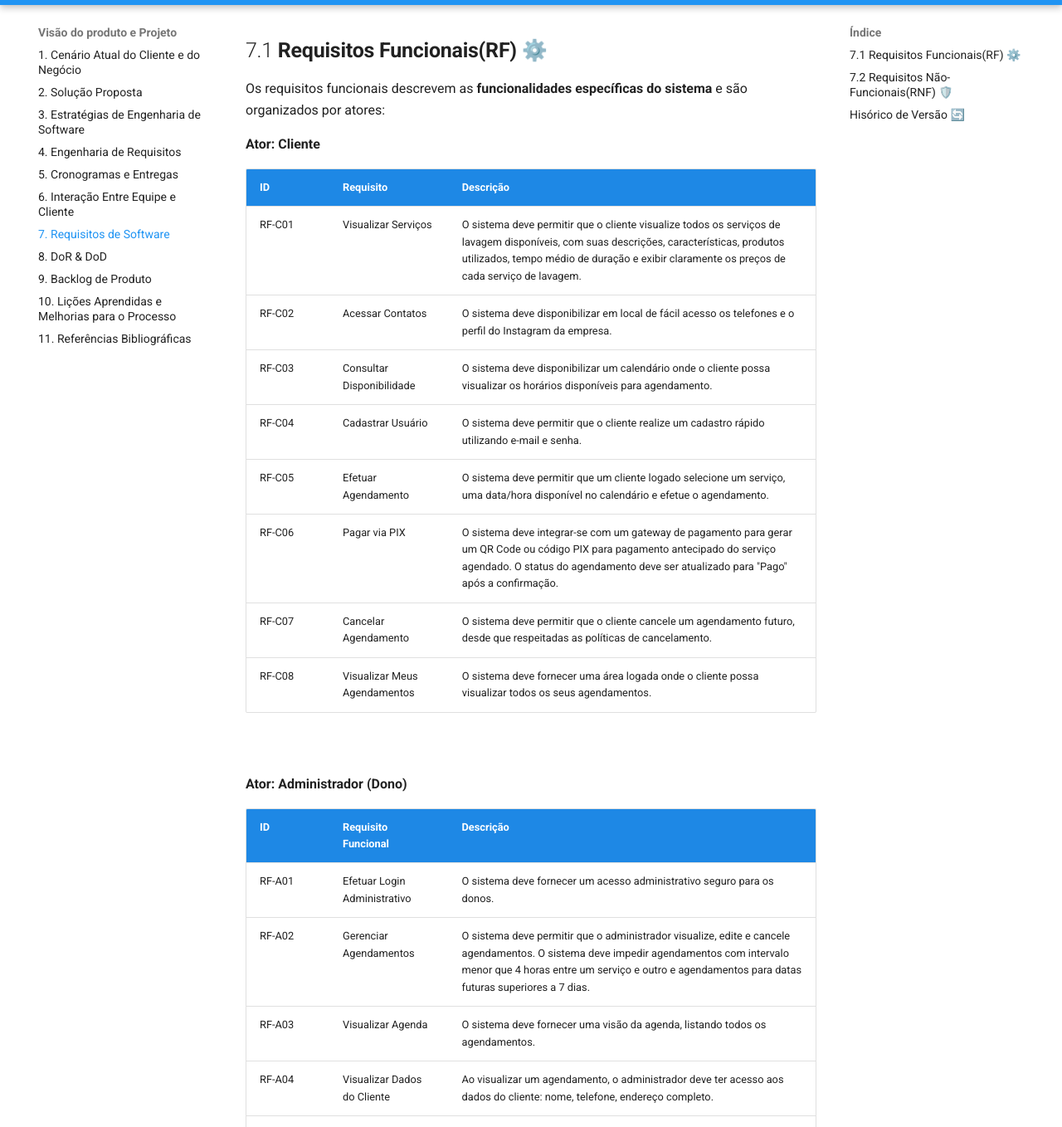
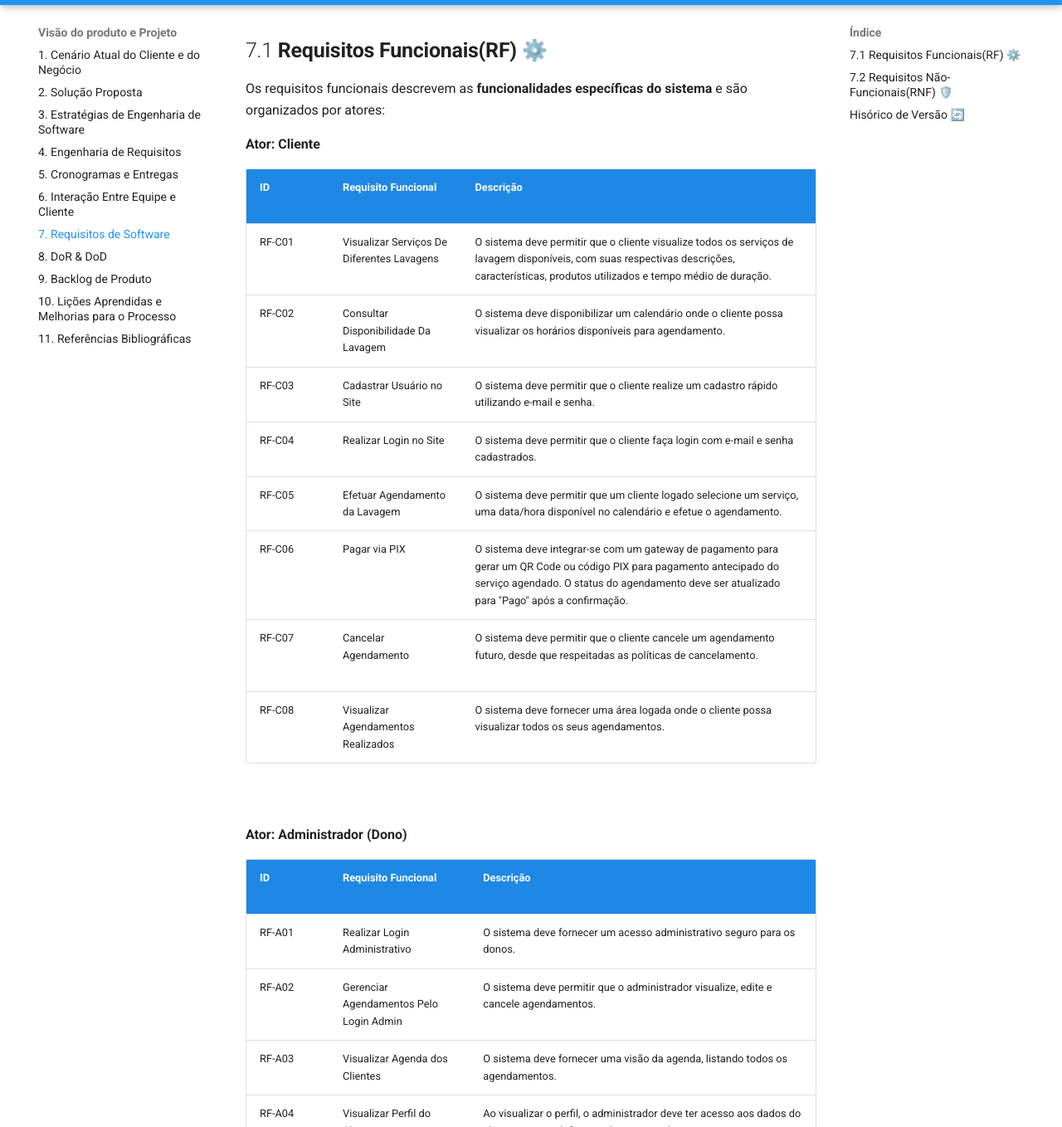
Before and after one commit to mdsreq-fga-unb/2025.2-T01-WaveOn, an MkDocs documentation site: the page built from docs/visao_produto/requisitos_software.md, in a window 1280 px wide and 1400 px high, scrolled down 894 px, cut to the strip 42-1400 px from the top of the window. Shown: the whole strip at 83% size. Built offline with MkDocs 1.6.1 and Material for MkDocs 9.7.7, drawn with Linux system fonts in a browser that asks for light colours; comment, search, counter and statistics services are not loaded; some of the changed text lies outside the part shown.

Commit message:
Atualização do Ishikawa e Requisitos

```diff
--- a/docs/visao_produto/requisitos_software.md
+++ b/docs/visao_produto/requisitos_software.md
@@ -19,30 +19,30 @@ Os requisitos funcionais descrevem as **funcionalidades específicas do sistema*
 
 **Ator: Cliente**
 
-| ID      | Requisito                 | Descrição                                                                 |
-|---------|---------------------------|---------------------------------------------------------------------------|
-| RF-C01  | Visualizar Serviços       | O sistema deve permitir que o cliente visualize todos os serviços de lavagem disponíveis, com suas descrições, características, produtos utilizados, tempo médio de duração e exibir claramente os preços de cada serviço de lavagem. |
-| RF-C02  | Acessar Contatos         | O sistema deve disponibilizar em local de fácil acesso os telefones e o perfil do Instagram da empresa. |
-| RF-C03  | Consultar Disponibilidade | O sistema deve disponibilizar um calendário onde o cliente possa visualizar os horários disponíveis para agendamento. |
-| RF-C04  | Cadastrar Usuário       | O sistema deve permitir que o cliente realize um cadastro rápido utilizando e-mail e senha. |
-| RF-C05  | Efetuar Agendamento       | O sistema deve permitir que um cliente logado selecione um serviço, uma data/hora disponível no calendário e efetue o agendamento. |
-| RF-C06  | Pagar via PIX         | O sistema deve integrar-se com um gateway de pagamento para gerar um QR Code ou código PIX para pagamento antecipado do serviço agendado. O status do agendamento deve ser atualizado para "Pago" após a confirmação. |
-| RF-C07  | Cancelar Agendamento      | O sistema deve permitir que o cliente cancele um agendamento futuro, desde que respeitadas as políticas de cancelamento. |
-| RF-C08 | Visualizar Meus Agendamentos | O sistema deve fornecer uma área logada onde o cliente possa visualizar todos os seus agendamentos. |
+| ID      | Requisito Funcional                  | Descrição                                                                 |
+|---------|-----------------------------------------|---------------------------------------------------------------------------|
+| RF-C01  | Visualizar Serviços De Diferentes Lavagens | O sistema deve permitir que o cliente visualize todos os serviços de lavagem disponíveis, com suas respectivas descrições, características, produtos utilizados e tempo médio de duração. |
+| RF-C02  | Consultar Disponibilidade Da Lavagem    | O sistema deve disponibilizar um calendário onde o cliente possa visualizar os horários disponíveis para agendamento. |
+| RF-C03  | Cadastrar Usuário no Site              | O sistema deve permitir que o cliente realize um cadastro rápido utilizando e-mail e senha. |
+| RF-C04  | Realizar Login no Site                  | O sistema deve permitir que o cliente faça login com e-mail e senha cadastrados. |
+| RF-C05  | Efetuar Agendamento da Lavagem          | O sistema deve permitir que um cliente logado selecione um serviço, uma data/hora disponível no calendário e efetue o agendamento. |
+| RF-C06  | Pagar via PIX                        | O sistema deve integrar-se com um gateway de pagamento para gerar um QR Code ou código PIX para pagamento antecipado do serviço agendado. O status do agendamento deve ser atualizado para "Pago" após a confirmação. |
+| RF-C07  | Cancelar Agendamento                  | O sistema deve permitir que o cliente cancele um agendamento futuro, desde que respeitadas as políticas de cancelamento. |
+| RF-C08  | Visualizar Agendamentos Realizados      | O sistema deve fornecer uma área logada onde o cliente possa visualizar todos os seus agendamentos. |
 
 <br>
 
 **Ator: Administrador (Dono)**
 
-| ID      | Requisito Funcional     | Descrição                                                                 |
-|---------|-------------------------|---------------------------------------------------------------------------|
-| RF-A01  | Efetuar Login Administrativo    | O sistema deve fornecer um acesso administrativo seguro para os donos.    |
-| RF-A02  | Gerenciar Agendamentos  | O sistema deve permitir que o administrador visualize, edite e cancele agendamentos. O sistema deve impedir agendamentos com intervalo menor que 4 horas entre um serviço e outro e agendamentos para datas futuras superiores a 7 dias. |
-| RF-A03  | Visualizar Agenda       | O sistema deve fornecer uma visão da agenda, listando todos os agendamentos. |
-| RF-A04  | Visualizar Dados do Cliente | Ao visualizar um agendamento, o administrador deve ter acesso aos dados do cliente: nome, telefone, endereço completo. |
-| RF-A05  | Gerenciar Serviços      | O sistema deve permitir que o administrador cadastre, edite e inative os serviços de lavagem, seus preços, descrições e durações. |
-| RF-A06  | Adicionar Relatorio de Observações   | O sistema deve permitir que o administrador adicione observações/informações adicionais a um agendamento ou cliente. |
-| RF-A07  | Realizar Relatórios Básicos      | O sistema deve gerar relatórios que permitam visualizar: quantidade de lavagens realizadas por dia, semana e mês; valor total recebido no período; lista de serviços prestados. |
+| ID      | Requisito Funcional                   | Descrição                                                                 |
+|---------|-----------------------------------------|---------------------------------------------------------------------------|
+| RF-A01  | Realizar Login Administrativo           | O sistema deve fornecer um acesso administrativo seguro para os donos.    |
+| RF-A02  | Gerenciar Agendamentos Pelo Login Admin | O sistema deve permitir que o administrador visualize, edite e cancele agendamentos. |
+| RF-A03  | Visualizar Agenda dos Clientes          | O sistema deve fornecer uma visão da agenda, listando todos os agendamentos. |
+| RF-A04  | Visualizar Perfil do Cliente            | Ao visualizar o perfil, o administrador deve ter acesso aos dados do cliente: nome, telefone, endereço completo. |
+| RF-A05  | Gerenciar Serviços Marcados            | O sistema deve permitir que o administrador cadastre, edite e inative os serviços de lavagem, seus preços, descrições e durações. |
+| RF-A07  | Adicionar Observações no Cadastro do Cliente | O sistema deve permitir que o administrador adicione observações/informações adicionais a um agendamento ou cliente. |
+| RF-A08  | Gerar Relatório de Cliente              | O sistema deve gerar relatório que permita visualizar: quantidade de lavagens realizadas por dia, semana e mês; valor total recebido no período; lista de serviços prestados. |
 
 ---
 
@@ -50,27 +50,27 @@ Os requisitos funcionais descrevem as **funcionalidades específicas do sistema*
 
 Os requisitos não-funcionais definem a **qualidade** e as **restrições do sistema**.
 
-| Categoria          | ID       | Descrição                                                                 |
-|--------------------|----------|---------------------------------------------------------------------------|
-| Usabilidade        | RNF-U01  | A interface do usuário deve ser intuitiva, seguindo um design moderno com as cores temáticas preto e vermelho. O processo de agendamento deve ser concluído em no máximo 3 cliques. |
-| Usabilidade (Admin)| RNF-U02  | A interface administrativa deve ser simples e direta, adequada para usuários sem grande experiência técnica. |
-| Desempenho         | RNF-D01  | O tempo de resposta do sistema para qualquer ação do usuário (como carregar uma página ou confirmar um agendamento) deve ser inferior a 3 segundos em condições normais. |
-| Confiabilidade     | RNF-C01  | O sistema deve garantir uma disponibilidade (uptime) superior a 99.5%, permitindo agendamentos 24 horas por dia, 7 dias por semana. |
-| Portabilidade      | RNF-P01  | O sistema deve ser uma aplicação web responsiva, funcionando de maneira otimizada e consistente em dispositivos desktop (computadores) e móveis (smartphones e tablets). |
-| Compatibilidade    | RNF-C02  | A aplicação deve ser compatível com as últimas três versões dos navegadores Google Chrome, Mozilla Firefox, Microsoft Edge e Opera. |
-| Segurança          | RNF-S01  | O sistema deve ser imune a vulnerabilidades comuns como SQL Injection e XSS (Cross-Site Scripting). |
-| Segurança (Dados)  | RNF-S02  | Todos os dados sensíveis dos clientes (pessoais e de pagamento) devem ser criptografados. O sistema deve estar em conformidade com a LGPD (Lei Geral de Proteção de Dados). |
-| Manutenibilidade   | RNF-M01  | O código-fonte deve ser bem documentado e modular, permitindo que correções e novas funcionalidades sejam implementadas com facilidade. |
-| Suporte            | RNF-SU01 | Deve existir um sistema de logging (registro de eventos) para facilitar a identificação e correção de erros. A equipe deve ser notificada em caso de falhas críticas no sistema. |
+| Categoria          | Requisito Não-Funcional | Descrição                                                                 |
+|--------------------|-------------------------|---------------------------------------------------------------------------|
+| Usabilidade        | RNF-U01                 | A interface do usuário deve ser intuitiva, seguindo um design moderno com as cores temáticas preto e vermelho. O processo de agendamento deve ser concluído em no máximo 3 cliques. |
+| Usabilidade (Admin)| RNF-U02                 | A interface administrativa deve ser simples e direta, adequada para usuários sem grande experiência técnica. |
+| Desempenho         | RNF-D01                 | O tempo de resposta do sistema para qualquer ação do usuário (como carregar uma página ou confirmar um agendamento) deve ser inferior a 3 segundos em condições normais. |
+| Confiabilidade     | RNF-C01                 | O sistema deve garantir uma disponibilidade (uptime) superior a 99.5%, permitindo agendamentos 24 horas por dia, 7 dias por semana. |
+| Portabilidade      | RNF-P01                 | O sistema deve ser uma aplicação web responsiva, funcionando de maneira otimizada e consistente em dispositivos desktop (computadores) e móveis (smartphones e tablets). |
+| Compatibilidade    | RNF-C02                 | A aplicação deve ser compatível com as últimas versões dos navegadores Google Chrome(138.0), Mozilla Firefox(143.0), Microsoft Edge(140.0) e Opera(Opera One). |
+| Segurança          | RNF-S01                 | O sistema deve ser imune a vulnerabilidades comuns como SQL Injection. |
+| Segurança (Dados)  | RNF-S02                 | Todos os dados sensíveis dos clientes (pessoais e de pagamento) devem ser criptografados. O sistema deve estar em conformidade com a LGPD (Lei Geral de Proteção de Dados). |
+| Manutenibilidade   | RNF-M01                 | O código-fonte deve ser bem documentado e modular, permitindo que correções e novas funcionalidades sejam implementadas com facilidade. |
+| Suporte            | RNF-SU01                | Deve existir um sistema de logging (registro de eventos) para facilitar a identificação e correção de erros. A equipe deve ser notificada em caso de falhas críticas no sistema. |
 
 ---
 
 ## **Hisórico de Versão** 🔄
 
-| Data       | Versão | Descrição                                         | Autor(es)        | Revisor(es)     |
+| Data       | Versão | Descrição                                         | Autor(es)        | Revisor(es)     |
 |------------|--------|---------------------------------------------------|------------------|-----------------|
-|            |        |                                                   |                  |                 |
-|            |        |                                                   |                  |                 |
-|            |        |                                                   |                  |                 |
-|            |        |                                                   |                  |                 |
-|            |        |                                                   |                  |                 |
+|            |        |                                                   |                  |                 |
+|            |        |                                                   |                  |                 |
+|            |        |                                                   |                  |                 |
+|            |        |                                                   |                  |                 |
+|            |        |                                                   |                  |                 |
```
Also changed, not shown: docs/img/Ishikawa.jpg.
